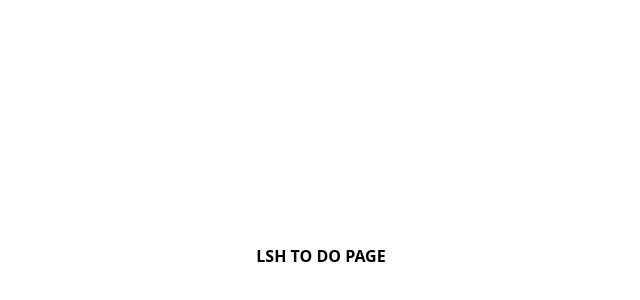
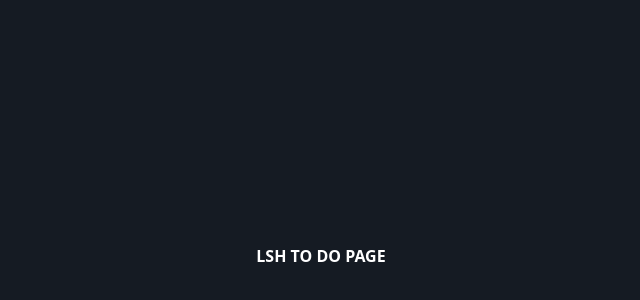
Before and after one commit to 96limshyun/LSH_ToDoPage, a Next.js app: page / in a window 1280 px wide. Shown: the part 144-444 px from the top of the page, without its empty margins (319-959 px from the left). Built offline with nearby package versions, Linux system fonts and the light colour scheme.

Commit message:
design: 배경 및 카드 색상 커스텀

```diff
--- a/app/globals.css
+++ b/app/globals.css
@@ -3,13 +3,6 @@
 @tailwind utilities;
 
 :root {
+  background-color: #151B23;
+  color: white;
 }
-
-@media (prefers-color-scheme: dark) {
-  :root {
-  }
-}
-
-body {
-
-}
--- a/tailwind.config.ts
+++ b/tailwind.config.ts
@@ -11,6 +11,8 @@ export default {
       colors: {
         background: "var(--background)",
         foreground: "var(--foreground)",
+        bolderCard: "#010409",
+        toDoCard: "#151B23",
       },
     },
   },
```
